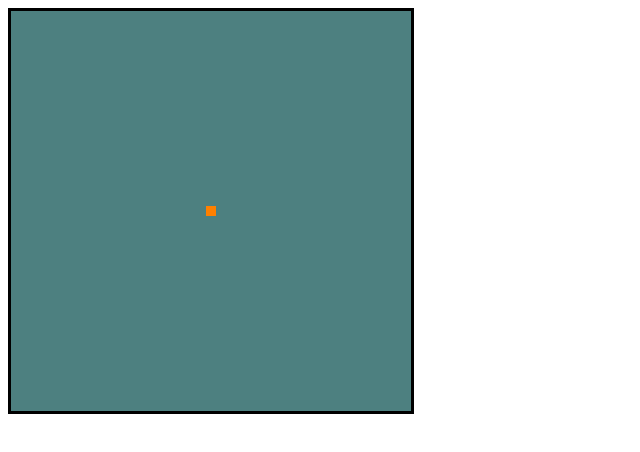
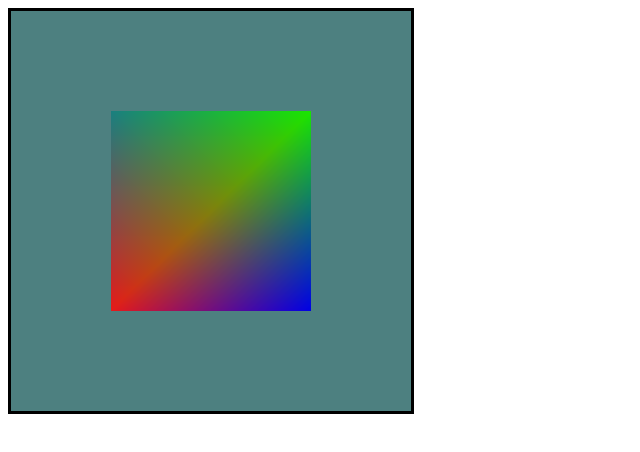
Before and after one commit to Vitaly-FutureDeveloper/webgl.loc, a plain HTML site: page index.html in a window 1280 px wide. Shown: the whole page, without its empty margins (0-640 px from the left). Drawn offline with Linux system fonts and the light colour scheme.

Commit message:
Рисование квадрата

```diff
--- a/index.html
+++ b/index.html
@@ -9,15 +9,19 @@
     <script>
         var gl; // глобальная переменная для контекста WebGL
         var VSHADER_SOURCE =
+          'attribute vec2 a_Position;\n' +
+          'attribute vec3 a_Color;\n' +
+          'varying vec3 v_Color;\n' +
           'void main() {\n' +
-          ' gl_PointSize = 10.0;\n' +
-          ' gl_Position = vec4(0.0, 0.0, 0.0, 1.0);\n' +
+          ' v_Color = a_Color;\n' +
+          ' gl_Position = vec4(a_Position,0.0,1.0);\n' +
           ' }\n';
 
         var FSHADER_SOURCE =
           ' precision mediump float;\n' +
+          ' varying vec3 v_Color;\n' +
           ' void main() {\n' +
-          ' gl_FragColor = vec4(1.0, 0.5, 0.0, 1.0);\n' +
+          ' gl_FragColor = vec4(v_Color,1.0);\n' +
           ' }\n';
 
 
@@ -50,6 +54,21 @@
           gl.attachShader(shaderProgram, FS);
           gl.linkProgram(shaderProgram);
           gl.useProgram(shaderProgram);
+
+          var a_Position = gl.getAttribLocation(shaderProgram, 'a_Position');
+          if (a_Position < 0) {
+            console.log('failed a_Position');
+            return;
+          }
+          var a_PointSize = gl.getAttribLocation(shaderProgram, 'a_PointSize');
+          if (a_PointSize < 0) {
+            console.log('failed a_PointSize');
+            return;
+          }
+
+          gl.vertexAttrib1f(a_PointSize, 30.0);
+			    gl.vertexAttrib3f(a_Position, 0.5, 0.5, -0.6);
+
         }
 
         function start() {
@@ -71,17 +90,54 @@
         initShaders(gl);
 
 
-        // gl = initWebGL(canvas); // инициализация контекста GL
+         // --------------------------------------------------------------
 
-        // продолжать только если WebGL доступен и работает
+        var a_Position = gl.getAttribLocation(shaderProgram, 'a_Position');
+        var a_Color = gl.getAttribLocation(shaderProgram, 'a_Color');
 
+        gl.enableVertexAttribArray(a_Position);
+        gl.enableVertexAttribArray(a_Color);
+
+        var triangle_vertex =
+            [
+                -0.5, -0.5,     //  1
+                0.9, 0.1, 0.1,
+                -0.5, 0.5,      //  2
+                0.1, 0.5, 0.5,
+                0.5, 0.5,     //  3
+                0.1, 0.9, 0.0,
+                0.5, -0.5,
+                0.0, 0.0, 0.9,
+            ];
+
+        var TRIANGLE_VERTEX = gl.createBuffer();
+        gl.bindBuffer(gl.ARRAY_BUFFER, TRIANGLE_VERTEX);
+        gl.bufferData(gl.ARRAY_BUFFER, new Float32Array(triangle_vertex), gl.STATIC_DRAW);
+
+        var triangle_face = [0,1,2,0,2,3];
+
+        var TRIANGLE_FACES = gl.createBuffer();
+        gl.bindBuffer(gl.ELEMENT_ARRAY_BUFFER, TRIANGLE_FACES);
+        gl.bufferData(gl.ELEMENT_ARRAY_BUFFER, new Uint16Array(triangle_face), gl.STATIC_DRAW);
+
+
+
+        /** ------------------- ------------------------------*/
         if (gl) {
-            gl.clearColor(0.3, 0.5, 0.5, 1.0); // установить в качестве цвета очистки буфера цвета чёрный, полная непрозрачность
-            // gl.enable(gl.DEPTH_TEST); // включает использование буфера глубины
-            // gl.depthFunc(gl.LEQUAL); // определяет работу буфера глубины: более ближние объекты перекрывают дальние
-            gl.clear(gl.COLOR_BUFFER_BIT | gl.DEPTH_BUFFER_BIT); // очистить буфер цвета и буфер глубины.
+          gl.clearColor(0.3, 0.5, 0.5, 1.0); // установить в качестве цвета очистки буфера цвета чёрный, полная непрозрачность
+          gl.clear(gl.COLOR_BUFFER_BIT | gl.DEPTH_BUFFER_BIT); // очистить буфер цвета и буфер глубины.
 
-          gl.drawArrays(gl.POINTS, 0, 1);
+          gl.bindBuffer(gl.ARRAY_BUFFER, TRIANGLE_VERTEX);
+
+          gl.vertexAttribPointer(a_Position, 2, gl.FLOAT, false, 4 * (2 + 3), 0);
+          gl.vertexAttribPointer(a_Color, 3, gl.FLOAT, false, 4 * (2 + 3), 2 * 4);
+
+
+          gl.bindBuffer(gl.ELEMENT_ARRAY_BUFFER, TRIANGLE_FACES);
+          gl.drawElements(gl.TRIANGLES, 6, gl.UNSIGNED_SHORT, 0);
+          gl.flush();
+
+          // gl.drawArrays(gl.TRIANGLES, 0, 3);
         }
         }
 
```
Also changed, not shown: 1 other file.
